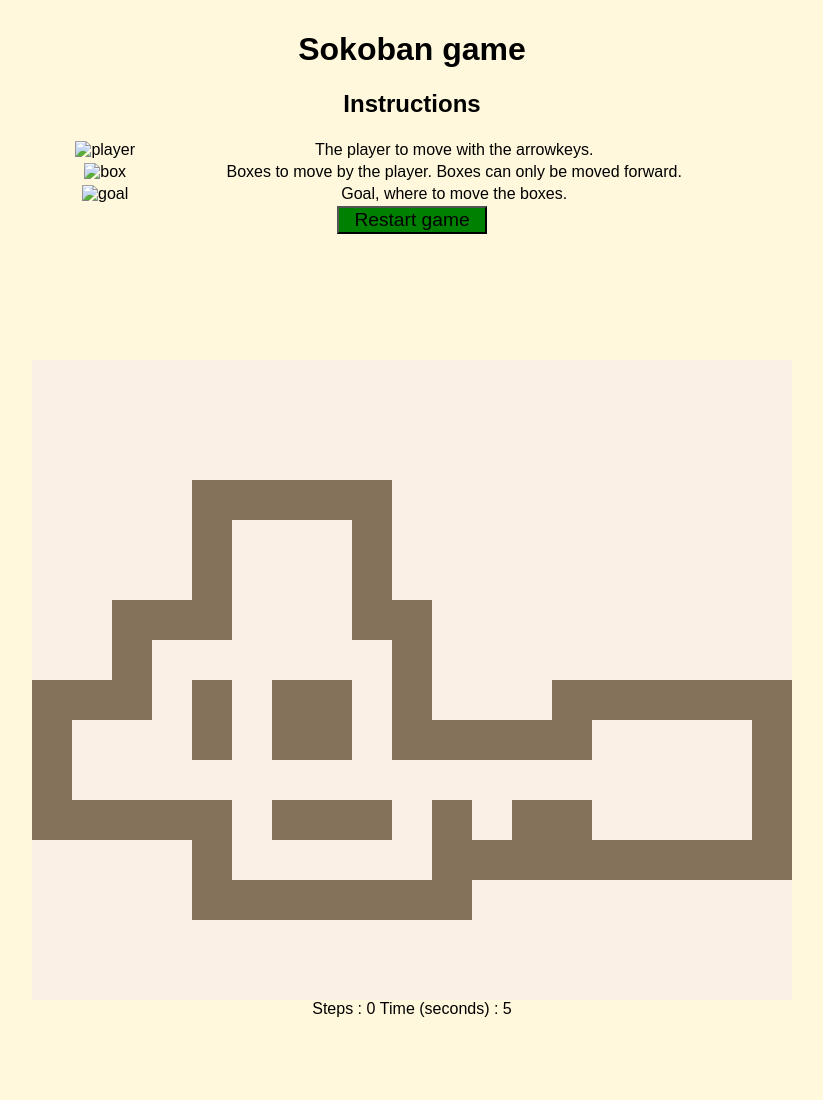
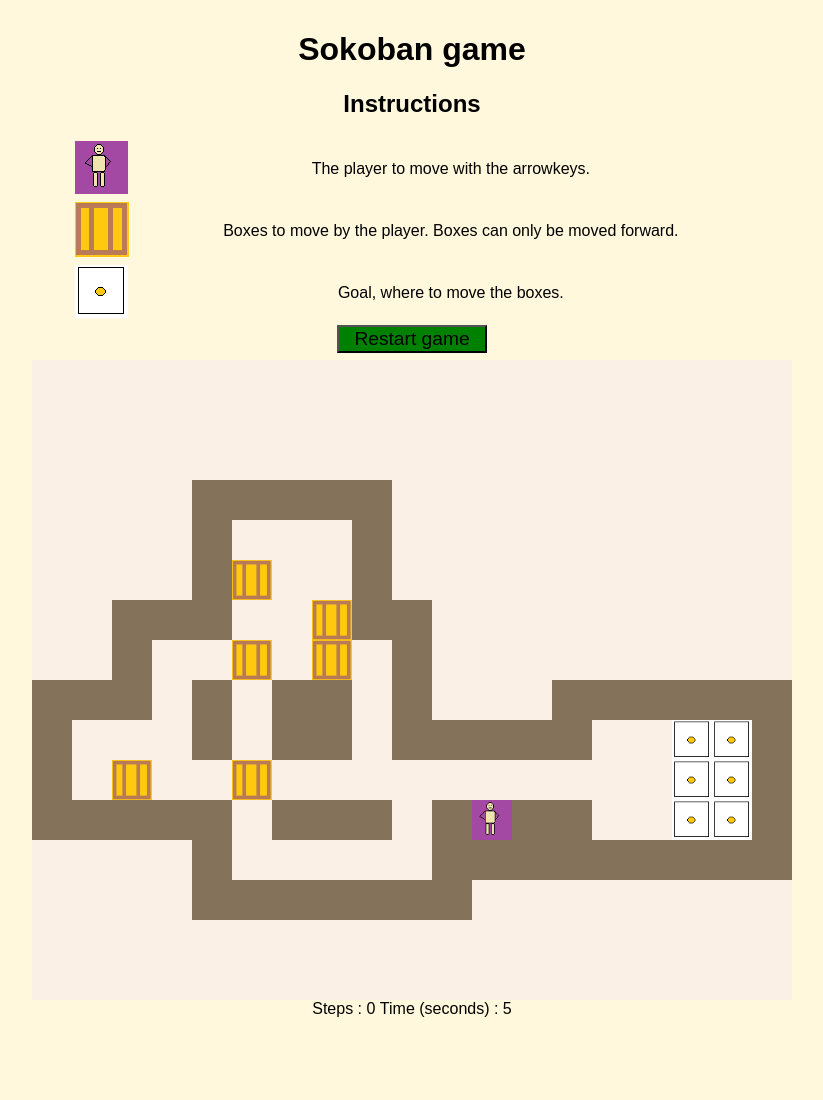
Before and after one commit to Charlotte-Viktorsson/Sokoban, a plain HTML site: page index.html in a window 1280 px wide. Shown: the whole page, without its empty margins (228-1051 px from the left). Drawn offline with Linux system fonts and the light colour scheme; the site is published under a folder, as on GitHub Pages, so addresses that start at the root find nothing.

Commit message:
updated image paths

```diff
--- a/css/style.css
+++ b/css/style.css
@@ -63,31 +63,31 @@ footer p {
 }
 
 .Goal {
-    background-image: url("/images/Target2.png");
+    background-image: url("../images/Target2.png");
     background-repeat: no-repeat;
     background-size: cover;
 }
 
 .Block {
-    background-image: url("/images/box.png");
+    background-image: url("../images/box.png");
     background-repeat: no-repeat;
     background-size: cover;
 }
 
 .Player {
-    background-image: url("/images/worker.png");
+    background-image: url("../images/worker.png");
     background-repeat: no-repeat;
     background-size: cover;
 }
 
 .Block.Goal {
-    background-image: url("/images/box2.png");
+    background-image: url("../images/box2.png");
     background-repeat: no-repeat;
     background-size: cover;
 }
 
 .HappyPlayer {
-    background-image: url("/images/worker2.png");
+    background-image: url("../images/worker2.png");
     background-repeat: no-repeat;
     background-size: cover;
 }
--- a/index.html
+++ b/index.html
@@ -15,15 +15,15 @@
         <div id="instructions">
             <table>
                 <tr>
-                    <td><img src="/images/worker.png" alt="player"></td>
+                    <td><img src="images/worker.png" alt="player"></td>
                     <td>The player to move with the arrowkeys.</td>
                 </tr>
                 <tr>
-                    <td><img src="/images/box.png" alt="box"> </td>
+                    <td><img src="images/box.png" alt="box"> </td>
                     <td>Boxes to move by the player. Boxes can only be moved forward.</td>
                 </tr>
                 <tr>
-                    <td><img src="/images/Target2.png" alt="goal"></td>
+                    <td><img src="images/Target2.png" alt="goal"></td>
                     <td> Goal, where to move the boxes.</td>
                 </tr>
             </table>
```
